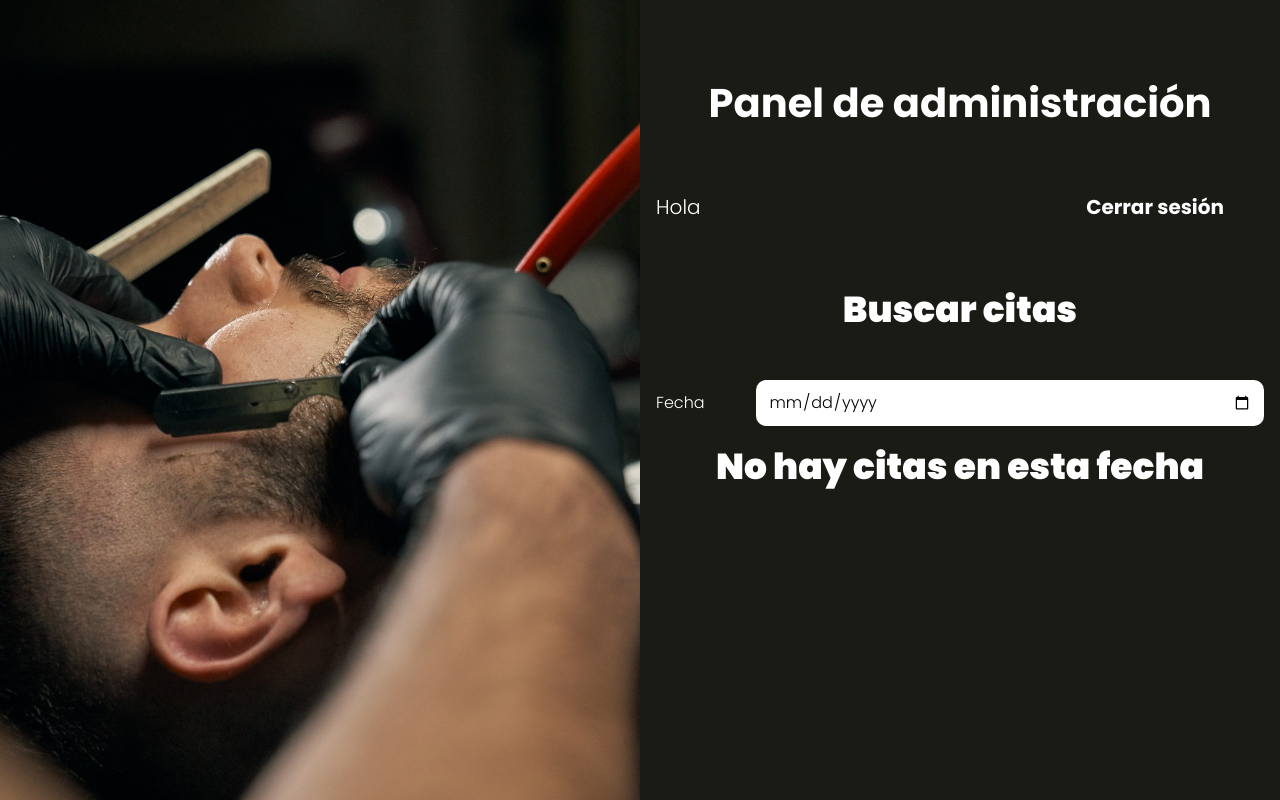
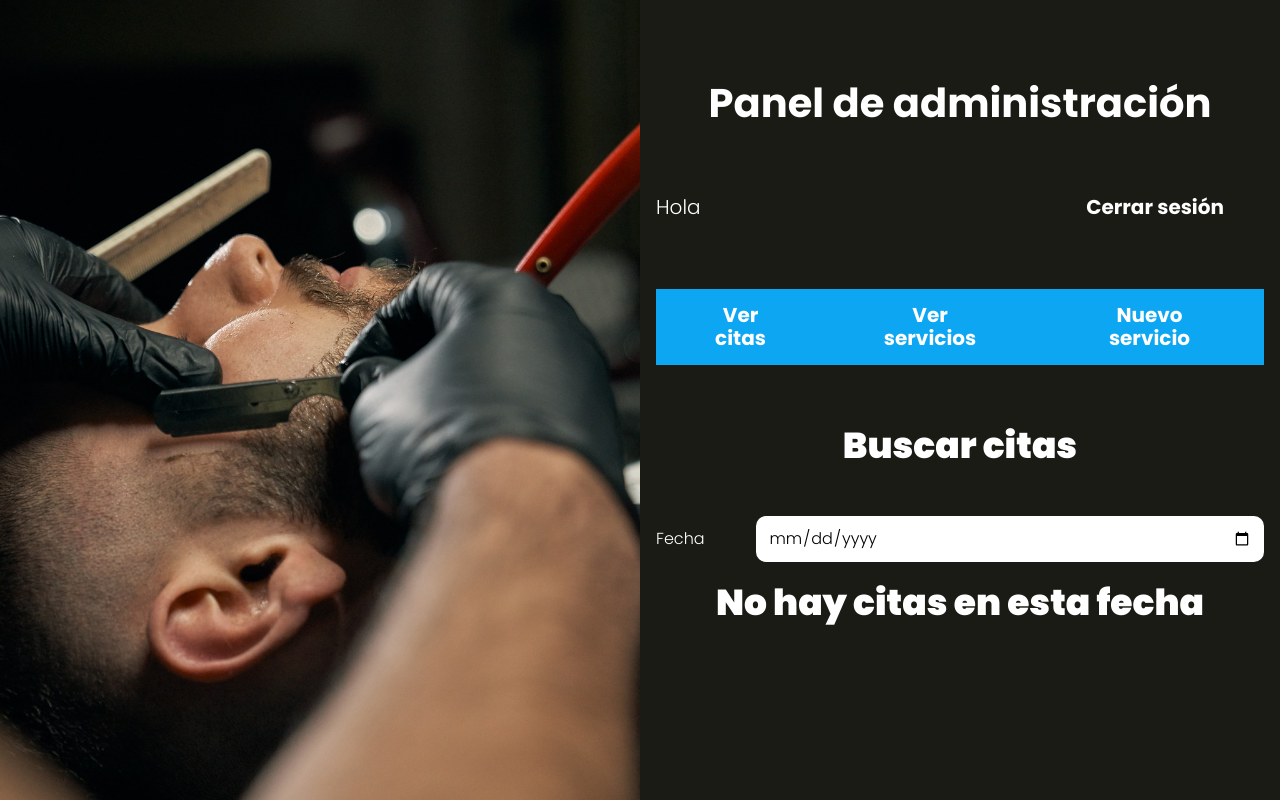
Before and after one commit to AlanMartinezDev/AppSalon, a PHP site: the page made by views/admin/index.php in a window 1280 px wide. Run offline with PHP 8.4, Linux system fonts and the light colour scheme; the template is opened without the code that fills it, so the values that code supplies are empty; the visitor is signed in with stand-in values (Sample User, id 1).

Commit message:
Crear menú para el administrador

```diff
--- a/src/scss/layout/_ui.scss
+++ b/src/scss/layout/_ui.scss
@@ -48,3 +48,16 @@
         margin: 0;
     }
 }
+
+.barra-servicios {
+    margin-bottom: v.$separacion;
+
+    @include m.tablet {
+        display: flex;
+        justify-content: space-between;
+    }
+
+    .boton {
+        margin: 0 0 1rem 0;
+    }
+}
--- a/views/templates/barra.php
+++ b/views/templates/barra.php
@@ -3,3 +3,11 @@
 
     <a href="/logout" class="boton">Cerrar sesión</a>
 </div>
+
+<?php if (isset($_SESSION['admin'])) { ?>
+    <div class="barra-servicios">
+        <a href="/admin" class="boton">Ver citas</a>
+        <a href="/servicios" class="boton">Ver servicios</a>
+        <a href="/servicios/crear" class="boton">Nuevo servicio</a>
+    </div>
+<?php } ?>
```
Also changed, not shown: public/build/css/app.css, 1 other file.
